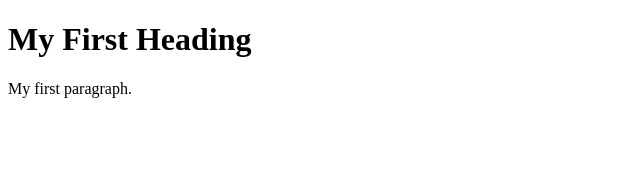
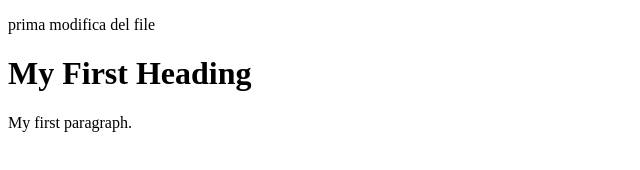
Before and after one commit to SalimFnaiqi/Corso-dit2023, a plain HTML site: page index.html in a window 1280 px wide. Shown: the whole page, without its empty margins (0-640 px from the left). Drawn offline with Linux system fonts and the light colour scheme.

Commit message:
Prima modifica

```diff
--- a/index.html
+++ b/index.html
@@ -4,6 +4,7 @@
 <title>Page Title</title>
 </head>
 <body>
+<p>prima modifica del file</p>
 
 <h1>My First Heading</h1>
 <p>My first paragraph.</p>
```
